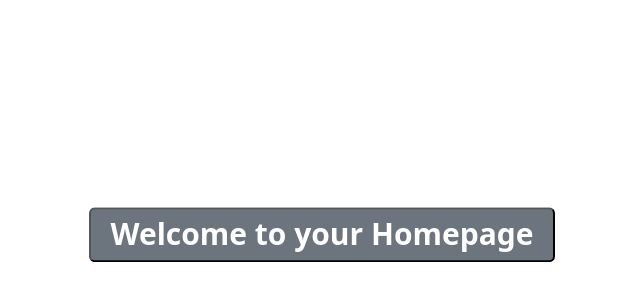
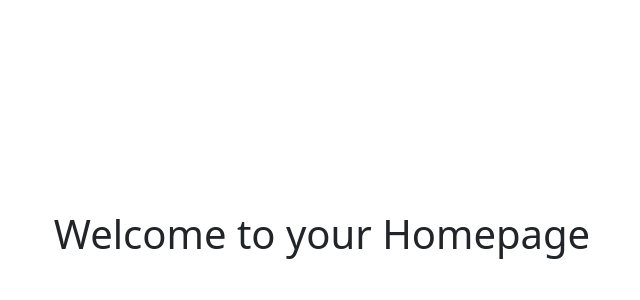
Before and after one commit to 20220255/CICD_ASSIGNMENT, a React (Create React App) app in the folder frontend/: page /home in a window 1280 px wide. Shown: the part 166-466 px from the top of the page, without its empty margins (318-958 px from the left). Built offline with nearby package versions, Linux system fonts and the light colour scheme.

Commit message:
Added IDs

```diff
--- a/frontend/src/Home.js
+++ b/frontend/src/Home.js
@@ -6,6 +6,7 @@ function Home() {
   return (
     <div>
       <h1
+        id='homepage'
         style={{
           position: 'absolute',
           left: '50%',
@@ -13,9 +14,7 @@ function Home() {
           transform: 'translate(-50%, -50%)',
         }}
       >
-        <Badge bg='secondary' as='Button'>
-          Welcome to your Homepage
-        </Badge>
+        Welcome to your Homepage
       </h1>
     </div>
   );
--- a/frontend/src/Login.js
+++ b/frontend/src/Login.js
@@ -76,13 +76,19 @@ function Login() {
               <span className='text-danger'> {errors.password} </span>
             )}
           </div>
-          <button id='login' type='submit' onClick={handleSubmit} className='btn btn-success w-100'>
+          <button
+            id='login'
+            type='submit'
+            onClick={handleSubmit}
+            className='btn btn-success w-100'
+          >
             <strong>Log In</strong>
           </button>
           <p>You agree to our terms and policies</p>
           <Link
             to='/signup'
             className='btn btn-default border w-100 bg-light text-decoration-none'
+            id='createAccount'
           >
             Create Account
           </Link>
```
